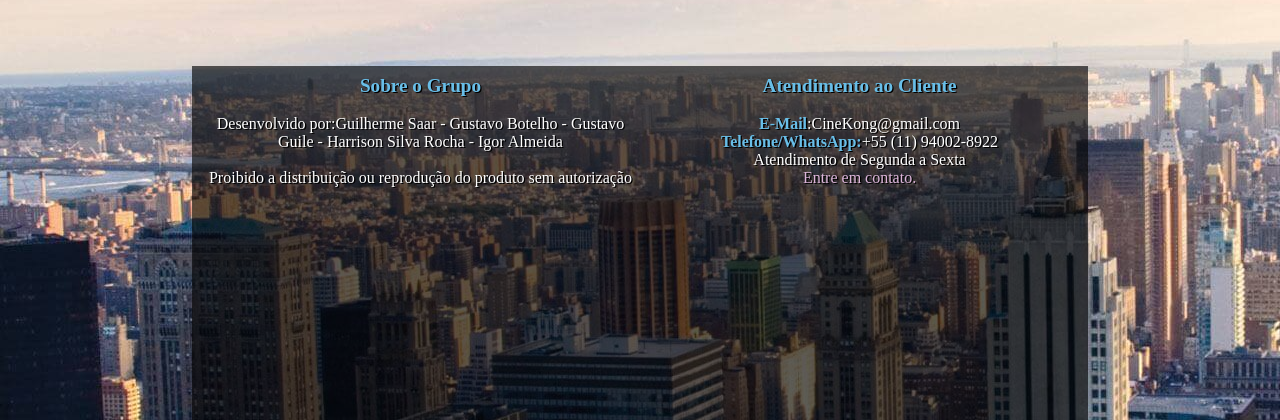
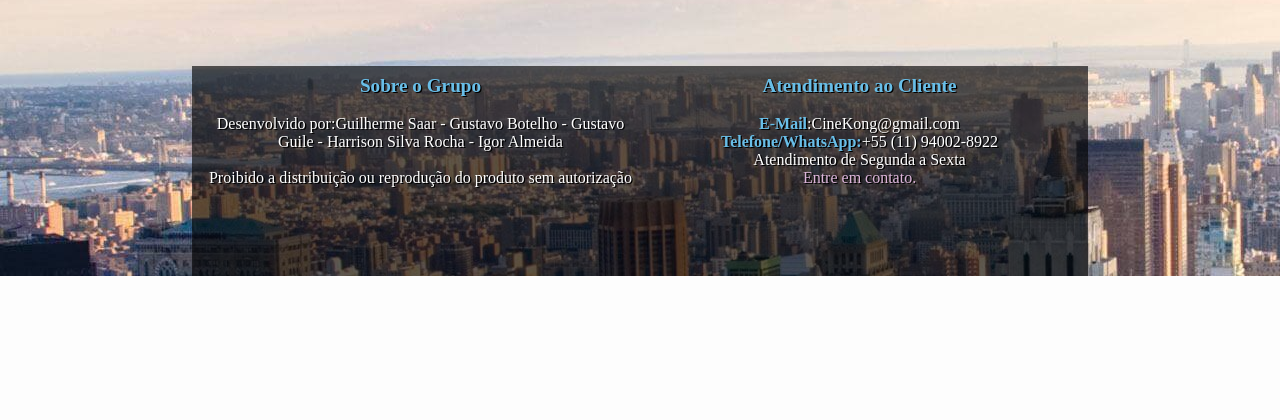
Before and after one commit to guisaar/cinekong, a PHP site: page /painel.php in a window 1280 px wide. Shown: the part 5036-5456 px from the top of the page. After the commit the page ends 5312 px from the top, so only its background shows below. Run offline with PHP 8.4, Linux system fonts and the light colour scheme; the visitor is signed in with stand-in values (Sample User, id 1).

Commit message:
Update formatacaoHome.css

```diff
--- a/formatacaoHome.css
+++ b/formatacaoHome.css
@@ -257,7 +257,7 @@ text-align:Justify
                 background-color: #000000a1; /*cor de fundo*/
 						color:white;
 							margin: 0%;
-							height:7%;
+							height:4%;
             text-shadow:1.33px 1.33px black;
 			margin-bottom:6%;
 			}
```
